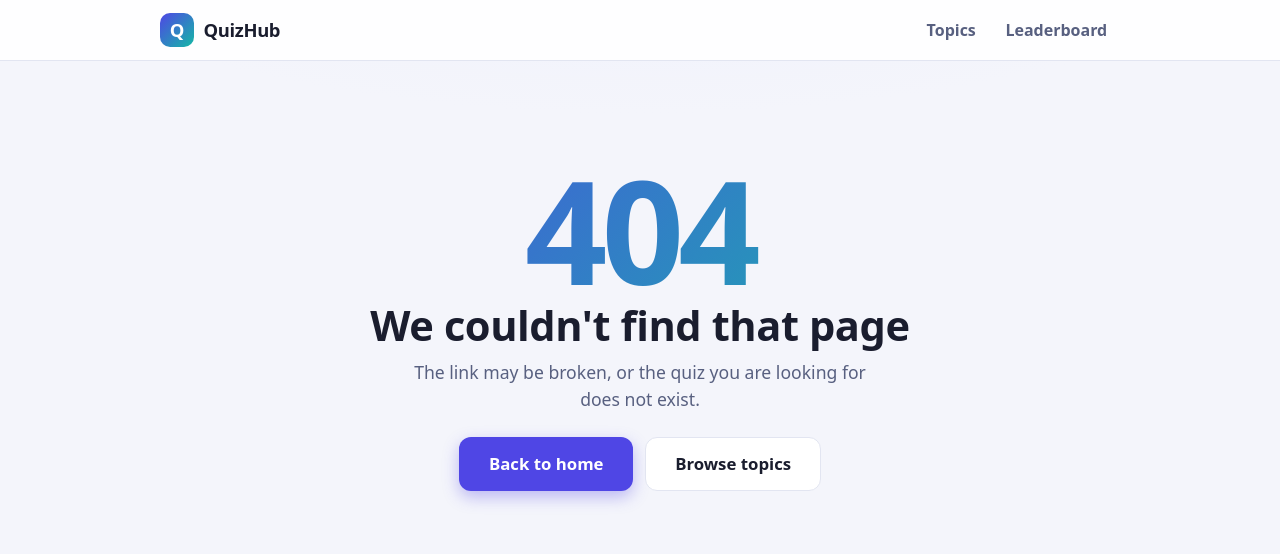
After one commit to ParvinSalahov/SE_FINAL, a Flask app: template src/templates/404.html in a window 1280 px wide. The commit adds this page. Shown: the top 554 px of the page. Run offline with Flask 3, Linux system fonts and the light colour scheme; the template is opened without the code that fills it, so the values that code supplies are empty.

Commit message:
feat(ui): 404.html extends base.html

```diff
--- a/src/static/style.css
+++ b/src/static/style.css
@@ -507,3 +507,22 @@ input[type="text"]:focus { outline: 3px solid var(--primary); outline-offset: 1p
   background: var(--info-bg);
   font-size: 0.95rem;
 }
+
+/* ---------- Error page (404) ---------- */
+.error-page {
+  padding: clamp(2rem, 6vw, 4rem) 1.25rem;
+  text-align: center;
+}
+.error-page .lead { max-width: 30rem; margin-inline: auto; margin-bottom: 1.5rem; }
+.error-code {
+  margin: 0;
+  font-size: clamp(5rem, 22vw, 9rem);
+  font-weight: 900;
+  line-height: 1;
+  letter-spacing: -0.04em;
+  color: var(--primary);
+  background: linear-gradient(135deg, var(--primary), #14b8a6);
+  -webkit-background-clip: text;
+  background-clip: text;
+  -webkit-text-fill-color: transparent;
+}
--- /dev/null
+++ b/src/templates/404.html
@@ -0,0 +1,15 @@
+{% extends "base.html" %}
+
+{% block title %}Page not found · QuizHub{% endblock %}
+
+{% block content %}
+<section class="error-page">
+  <p class="error-code" aria-hidden="true">404</p>
+  <h1>We couldn't find that page</h1>
+  <p class="lead">The link may be broken, or the quiz you are looking for does not exist.</p>
+  <div class="hero-actions">
+    <a class="btn btn-primary btn-lg" href="{{ url_for('home') }}">Back to home</a>
+    <a class="btn btn-ghost btn-lg" href="{{ url_for('quiz.topics') }}">Browse topics</a>
+  </div>
+</section>
+{% endblock %}
```
